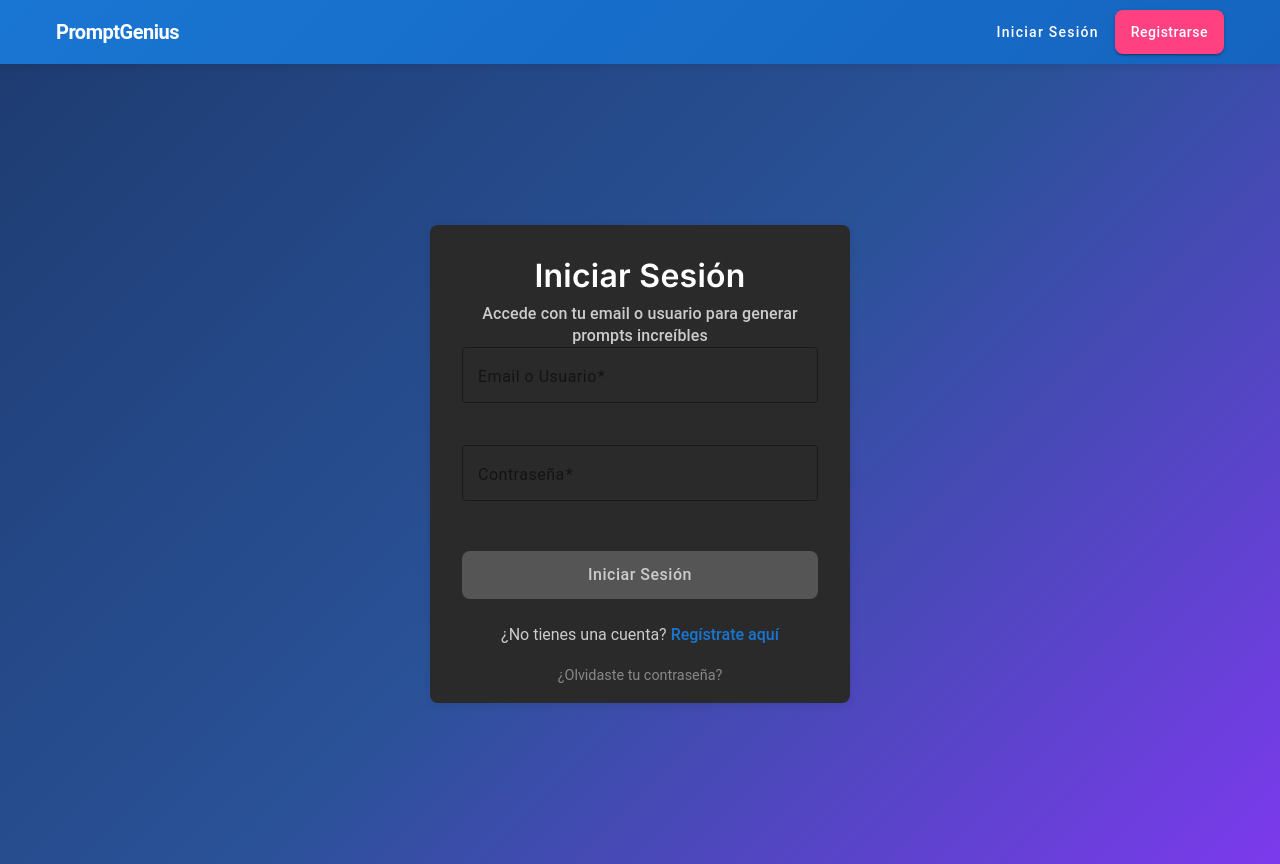
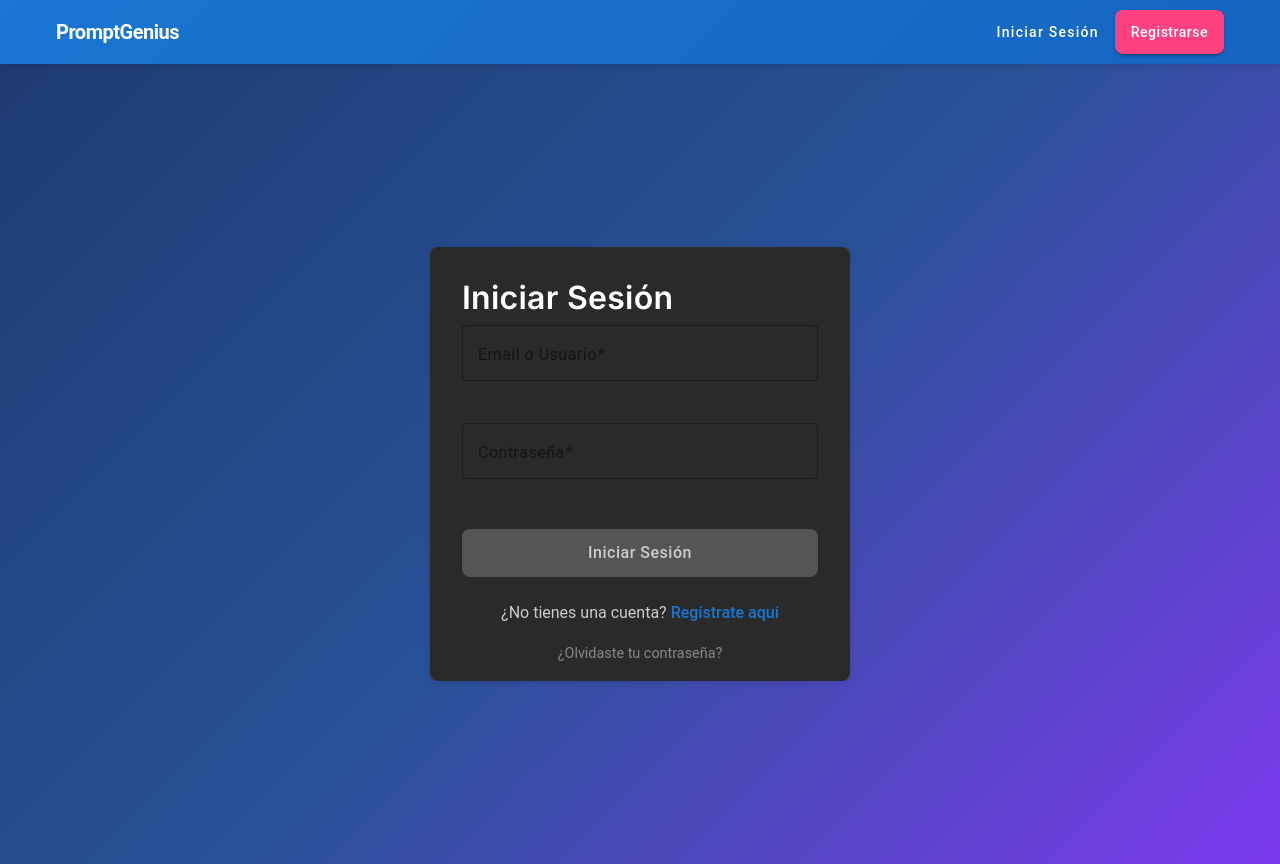
Before and after one commit to Biershoot/SaaS_generador_de_prompts_frontend, an Angular app: page /login in a window 1280 px wide. Built offline with nearby package versions, Linux system fonts and the light colour scheme; no server answers.

Commit message:
ui: remover subtítulo en login para una interfaz más limpia

```diff
--- a/src/app/pages/login/login.component.html
+++ b/src/app/pages/login/login.component.html
@@ -4,9 +4,6 @@
       <mat-card-title class="login-title">
         <h2 class="title-text">Iniciar Sesión</h2>
       </mat-card-title>
-      <mat-card-subtitle class="login-subtitle">
-        Accede con tu email o usuario para generar prompts increíbles
-      </mat-card-subtitle>
     </mat-card-header>
 
     <mat-card-content class="login-content">
```
